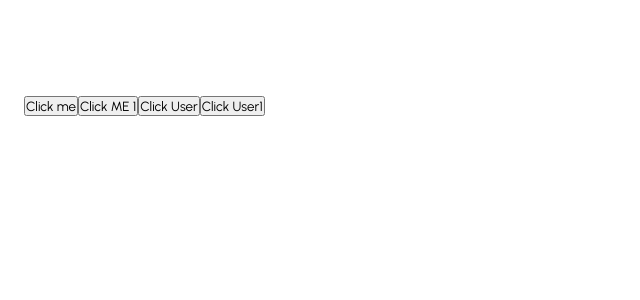
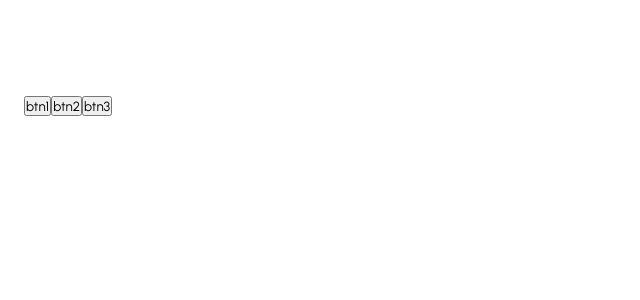
Before and after one commit to Asilshah006/React19, a React (Vite) app in the folder 03 tut/Conditional Rendering/: page / in a window 1280 px wide. Shown: the top 300 px of the page, without its empty margins (0-640 px from the left). Built offline with nearby package versions, Linux system fonts and the light colour scheme.

Commit message:
Event Props

```diff
--- a/03 tut/Conditional Rendering/src/App.jsx
+++ b/03 tut/Conditional Rendering/src/App.jsx
@@ -2,14 +2,16 @@ import NetflixCard from "./Components/NetflixCard"
 // import Profile from "./Components/Profile"
 import './Components/Netflix.css'
 import { Eventhandling } from "./Components/EventHandlng"
+import { EventProps } from "./Components/EventProps"
 const App = ()=>{
 
   return(
     <section className="container">
       {/* <h1 className="card-heading">List of best Netflix Series</h1>
-    <NetflixCard/> */}
-    {/* <Profile/> */}
-    <Eventhandling/>
+      <NetflixCard/> */}
+      {/* <Profile/> */}
+      {/* <Eventhandling/> */}
+        <EventProps/>
     </section>
   )
 }
--- /dev/null
+++ b/03 tut/Conditional Rendering/src/Components/EventProps.jsx
@@ -0,0 +1,32 @@
+export const EventProps = ()=>{
+
+    const handleUserWelcome =(user)=>{
+        alert(`Hi, ${user} Welcome `)
+    }
+
+    const handleHover =()=>{
+        alert('You are hovering')
+    }
+    return(
+        <WelcomeEvent
+            onClick={()=>handleUserWelcome("asil")}
+             onMouseEnter = {handleHover()}
+        />
+    )
+}
+
+const WelcomeEvent =(props)=>{
+
+   const handleWelcome =()=>{
+    console.log("Hi User Welcome");
+    props.onClick()
+
+   }
+    return(
+    <>
+         <button onClick={props.onClick}>btn1</button>
+        <button onMouseEnter={props.onMouseEnter}>btn2</button>
+        <button onClick={handleWelcome}>btn3</button>
+    </>
+    )
+}
```
